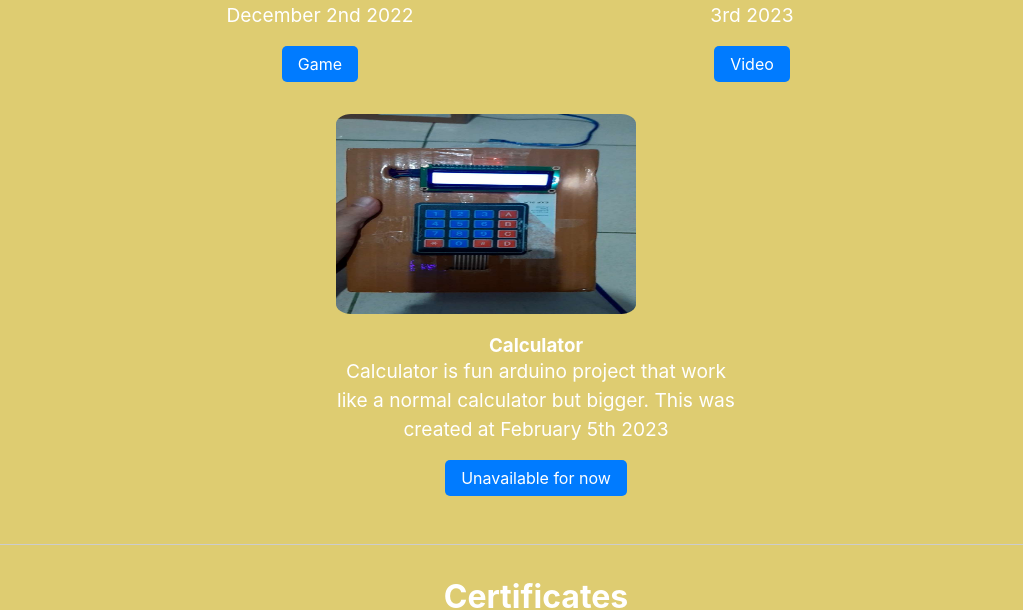
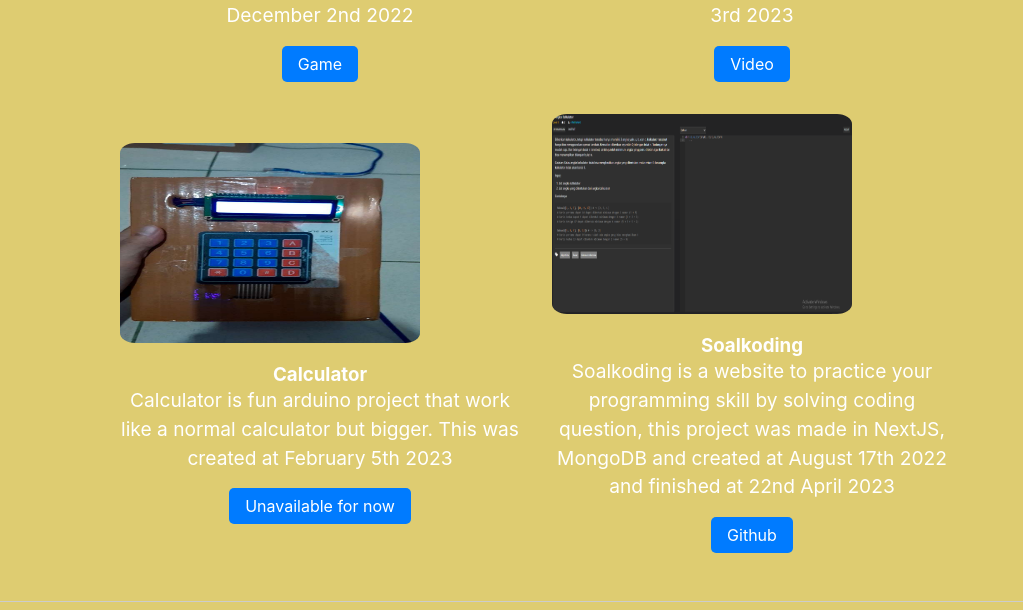
Before and after one commit to rafiathallah3/portofolio, a React (Create React App) app: page / in a window 1280 px wide. Shown: the part 2029-2639 px from the top of the page, without its empty margins (104-1127 px from the left). Built offline with nearby package versions, Linux system fonts and the light colour scheme; the HTML template or start-up script is replaced by a standard one.

Commit message:
tambahin soalkoding

```diff
--- a/src/App.tsx
+++ b/src/App.tsx
@@ -97,19 +97,6 @@
 							</div>
 						</div>
 
-						{/* <div className="project">
-							<div className="project-content">
-								<div className="project-image">
-									<img src="project/soalkoding.png" alt="Gambar Project" />
-								</div>
-								<div className="project-details">
-									<h3>Soalkoding</h3>
-									<p>Soalkoding is a website to practice your programming skill by solving coding question, this project was made in NextJS, Prisma as ORM and created at August 17th 2022</p>
-									<a href="https://github.com/rafiathallah3/soalkoding">Github</a>
-								</div>
-							</div>
-						</div> */}
-
 						<div className="project">
 							<div className="project-content">
 								<div className="project-image">
@@ -145,6 +132,19 @@
 									<h3>Calculator</h3>
 									<p>Calculator is fun arduino project that work like a normal calculator but bigger. This was created at February 5th 2023</p>
 									<a href="#">Unavailable for now</a>
+								</div>
+							</div>
+						</div>
+
+						<div className="project">
+							<div className="project-content">
+								<div className="project-image">
+									<img src="project/soalkoding.png" alt="Gambar Project" />
+								</div>
+								<div className="project-details">
+									<h3>Soalkoding</h3>
+									<p>Soalkoding is a website to practice your programming skill by solving coding question, this project was made in NextJS, MongoDB and created at August 17th 2022 and finished at 22nd April 2023</p>
+									<a href="https://github.com/rafiathallah3/soalkoding">Github</a>
 								</div>
 							</div>
 						</div>
```
